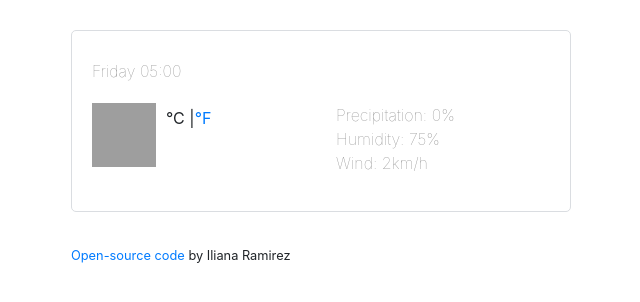
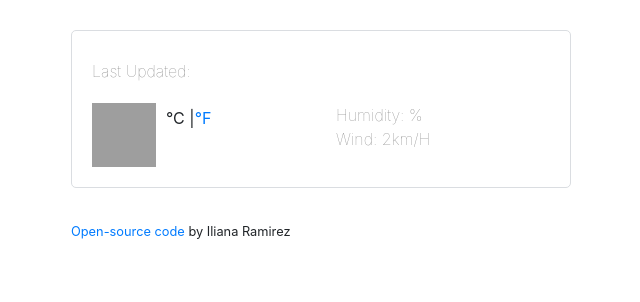
Before and after one commit to redseagal/Weather-app, a plain HTML site: page index.html in a window 1280 px wide. Shown: the whole page, without its empty margins (319-959 px from the left). Drawn offline with nearby package versions, Linux system fonts and the light colour scheme; no server answers; grey boxes are pictures that could not be loaded.

Commit message:
Added JS

```diff
--- a/index.html
+++ b/index.html
@@ -17,9 +17,7 @@
         <h1 id="city">
         </h1>
          <ul>
-             <li>
-                Friday 05:00
-             </li>
+             <li>Last updated: <span id="date"></span></li>
              <li id="description">
              </li>
          </ul>
@@ -40,13 +38,10 @@
 <div class="col-6">
         <ul>
             <li>
-                Precipitation: 0%
+                Humidity: <span id="humidity"></span>%
             </li>
             <li>
-                Humidity: 75%
-            </li>
-            <li>
-                Wind: 2km/h
+               <span id="wind"></span> Wind: 2km/h
             </li>
         </ul>
 </div>
--- a/src/index.js
+++ b/src/index.js
@@ -2,13 +2,18 @@ function displayTemperature(response) {
   let temperatureELement = document.querySelector("#temperature");
   let cityElement = document.querySelector("#city");
   let descriptionElement = document.querySelector("#description");
+  let humidityElement = document.querySelector("#humidity");
+  let windElement = document.querySelector("#wind");
   temperatureELement.innerHTML = Math.round (response.date.main.temp);
   cityElement.innerHTML = response.data.name;
   descriptionElement.innerHTML = response.data.weather[0].description;
+  humidityElement.innerHTML = response.data.main.humidity;
+  windElement.innerHTML = Math.round(response.data.wind.speed);
 }
 
-
 let apiKey = "be29fb0c4ef8ab9821e7518352e71ee0";
-let apiUrl = `https://api.openweathermap.org/data/2.5/weather?q=${city}&appid=${apiKey}&units=metric`;
+  let apiUrl = `https://api.openweathermap.org/data/2.5/weather?lat=${position.coords.latitude}&lon=${position.coords.longitude}&appid=${apiKey}&units=metric`;
+//let apiKey = "be29fb0c4ef8ab9821e7518352e71ee0";
+//let apiUrl = `https://api.openweathermap.org/data/2.5/weather?q=${city}&appid=${apiKey}&units=metric`;
 
 axios.get(apiUrl).then(displayTemperature);
--- a/src/styles.css
+++ b/src/styles.css
@@ -14,6 +14,7 @@ li {
   list-style: none;
   margin: 0;
   padding: 0;
+  text-transform: capitalize;
   color: rgb(135, 135, 135);
   font-size: 16px;
   font-weight: 100;
```
